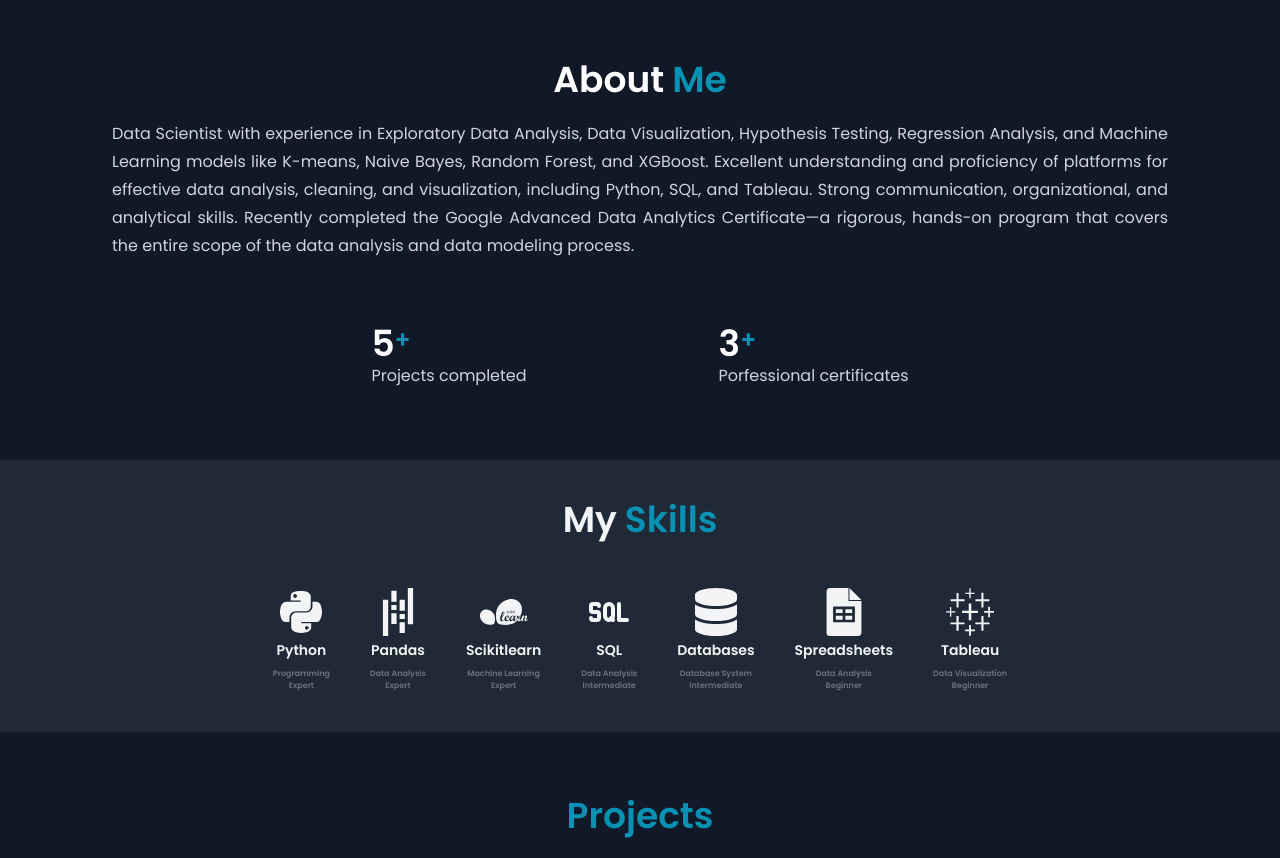
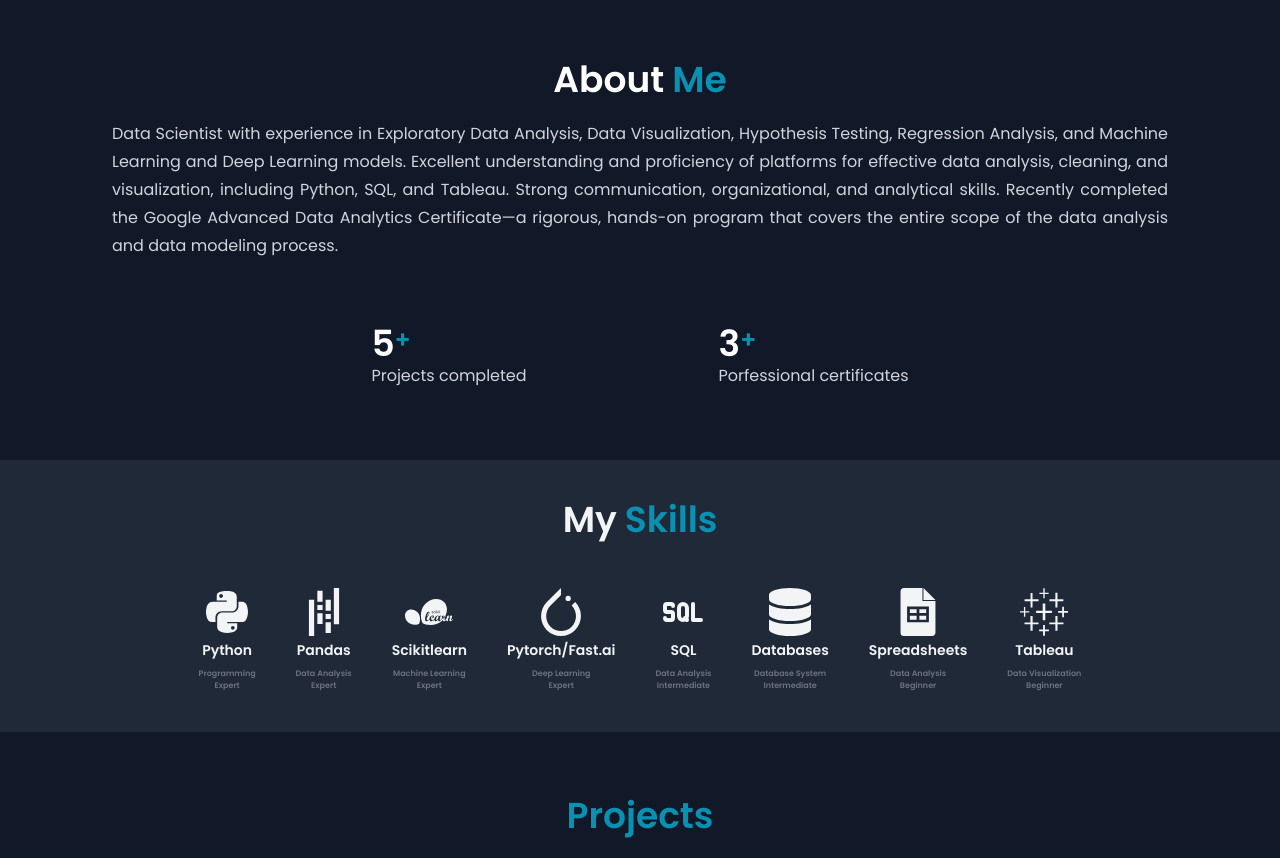
Before and after one commit to ikram98ai/portfolio, a React (Vite) app: page / in a window 1280 px wide. Shown: the part 740-1598 px from the top of the page. Built offline with nearby package versions, Linux system fonts and the light colour scheme.

Commit message:
adding deep learnig as a skill

```diff
--- a/src/components/About.tsx
+++ b/src/components/About.tsx
@@ -16,7 +16,7 @@ const About = () => {
       </div>
       <div className="flex flex-col items-center md:gap-6 gap-12 max-w-6xl mx-auto text-gray-300 mt-5">
         <p className="text-justify leading-7 w-11/12 mx-auto">
-        Data Scientist with experience in Exploratory Data Analysis, Data Visualization, Hypothesis Testing, Regression Analysis, and Machine Learning models like K-means, Naive Bayes, Random Forest, and XGBoost. Excellent understanding and proficiency of platforms for effective data analysis, cleaning, and visualization, including Python, SQL, and Tableau. Strong communication, organizational, and analytical skills. Recently completed the Google Advanced Data Analytics Certificate—a rigorous, hands-on program that covers the entire scope of the data analysis and data modeling process.
+        Data Scientist with experience in Exploratory Data Analysis, Data Visualization, Hypothesis Testing, Regression Analysis, and Machine Learning and Deep Learning models. Excellent understanding and proficiency of platforms for effective data analysis, cleaning, and visualization, including Python, SQL, and Tableau. Strong communication, organizational, and analytical skills. Recently completed the Google Advanced Data Analytics Certificate—a rigorous, hands-on program that covers the entire scope of the data analysis and data modeling process.
         </p>
         <ul className="mt-10 mx-4 flex items-center justify-center md:gap-48 gap-6">
           {info.map((content, i) => (
--- a/src/components/Skills.tsx
+++ b/src/components/Skills.tsx
@@ -1,6 +1,6 @@
 import { FaPython, FaDatabase } from "react-icons/fa";
 import { TbSql } from "react-icons/tb";
-import { SiScikitlearn,SiGooglesheets, SiPandas, SiTableau } from "react-icons/si";
+import { SiScikitlearn,SiGooglesheets,SiPytorch, SiPandas, SiTableau } from "react-icons/si";
 
 const Skills = () => {
   const skills = [
@@ -20,6 +20,12 @@ const Skills = () => {
       icon: <SiScikitlearn />,
       name: "Scikitlearn",
       skill: "Machine Learning",
+      level: "Expert",
+    },
+    {
+      icon: <SiPytorch />,
+      name: "Pytorch/Fast.ai",
+      skill: "Deep Learning",
       level: "Expert",
     },
     {
```
